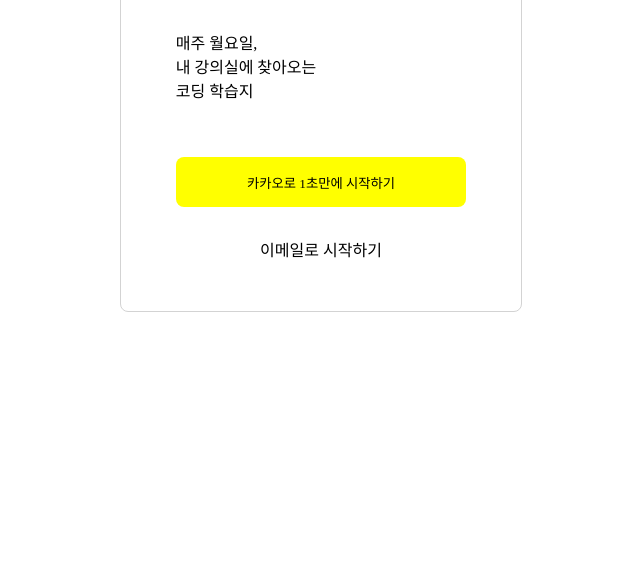
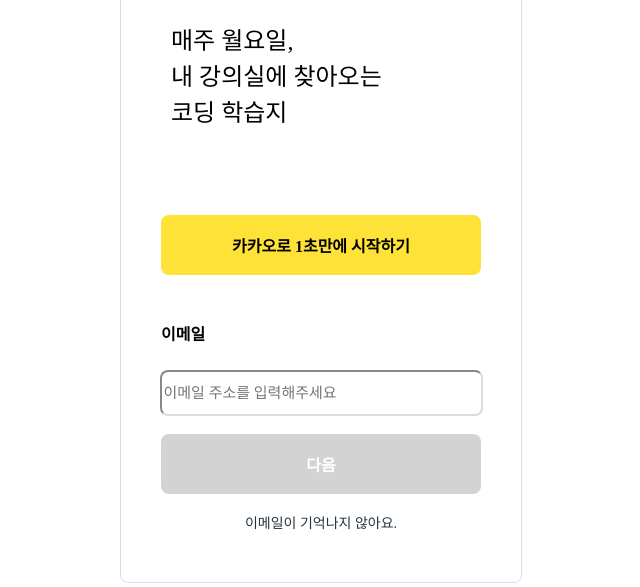
Before and after one commit to ksy04/CSS_-basal, a plain HTML site: page prac02.html in a window 1280 px wide. Shown: the part 213-800 px from the top of the page, without its empty margins (319-959 px from the left). Drawn offline with Linux system fonts and the light colour scheme; a web font is replaced by a local one.

Commit message:
이메일 박스 만들기 완료

```diff
--- a/prac02.html
+++ b/prac02.html
@@ -4,11 +4,15 @@
     <meta charset="UTF-8" />
     <meta http-equiv="X-UA-Compatible" content="IE=edge" />
     <meta name="viewport" content="width=device-width, initial-scale=1.0" />
-    <title>띵동코딩 - 로그인</title>
+    <title>띵동코딩 - 회원가입</title>
     <style>
-      @import url("https://fonts.googleapis.com/css2?family=Hahmlet:wght@200&family=Jua&family=Nanum+Brush+Script&family=Nanum+Gothic&family=Nanum+Myeongjo&family=Noto+Sans+KR:wght@100;200;300;400;500;600;700;800;900&family=Nunito+Sans:opsz,wght@6..12,200&family=Poppins&display=swap");
+      @import url("https://cdn.jsdelivr.net/gh/orioncactus/pretendard/dist/web/static/pretendard.css");
       * {
-        font-family: "Hahmlet", serif;
+        font-family: "Pretendard", serif;
+      }
+      body {
+        margin: 0;
+        padding: 0;
       }
       .wrap {
         display: flex;
@@ -16,34 +20,79 @@
         justify-content: center;
         align-items: center;
 
+        margin: 70px auto auto auto;
         width: 300px;
-        margin: 70px auto auto auto;
         padding: 80px 50px 50px 50px;
-
-        border: 1px solid lightgray;
         border-radius: 8px;
+        border: 1px solid rgb(219, 221, 224);
       }
       .wrap > img {
+        margin-right: auto;
         width: 90px;
         height: 46px;
+        margin-bottom: 15px;
+      }
+      .wrap > p {
+        margin-right: auto;
+        font-size: 24px;
+        line-height: 1.5;
+      }
+      .wrap > button {
+        width: 320px;
+        height: 60px;
+        background-color: rgb(255, 226, 55);
+        border-radius: 8px;
+        cursor: pointer;
+        font-weight: bold;
+        font-size: 16px;
+        border: none;
+        margin-top: 60px;
         margin-bottom: 30px;
-
-        margin-right: auto;
+      }
+      .wrap > span {
+        font-size: 14px;
+        color: rgb(38, 52, 61);
+        cursor: pointer;
       }
 
-      .wrap > p {
-        margin-right: 150px;
-        margin-bottom: 55px;
+      .wrap > div {
+        width: 320px;
+        display: flex;
+        flex-direction: column;
+        justify-content: center;
+        align-items: center;
       }
 
-      .wrap > button {
-        background-color: yellow;
+      .email > p {
+        font-weight: bold;
+        font-size: 16px;
+        width: 320px;
+        margin-bottom: 25px;
+      }
+
+      .email > span {
+        font-size: 14px;
+        color: rgb(38, 52, 61);
+      }
+
+      .email > input {
+        width: 315px;
+        height: 40px;
         border-radius: 8px;
-        margin-bottom: 30px;
+        font-size: 15px;
+        border-color: gainsboro;
+      }
+
+      .email > button {
+        width: 320px;
+        height: 60px;
+        background-color: lightgray;
+        color: white;
+        border-radius: 8px;
+        cursor: pointer;
+        font-weight: bold;
+        font-size: 16px;
         border: none;
-
-        height: 50px;
-        width: 290px;
       }
     </style>
   </head>
@@ -53,12 +102,17 @@
         src="https://ddingdong.spartacodingclub.kr/images/common/logo-tb.svg"
       />
       <p>
-        매주 월요일,<br />
-        내 강의실에 찾아오는<br />
+        매주 월요일, <br />
+        내 강의실에 찾아오는 <br />
         코딩 학습지
       </p>
       <button>카카오로 1초만에 시작하기</button>
-      <span>이메일로 시작하기</span>
+      <div class="email">
+        <p>이메일</p>
+        <input type="text" placeholder="이메일 주소를 입력해주세요" /><br />
+        <button>다음</button><br />
+        <span>이메일이 기억나지 않아요.</span>
+      </div>
     </div>
   </body>
 </html>
```
